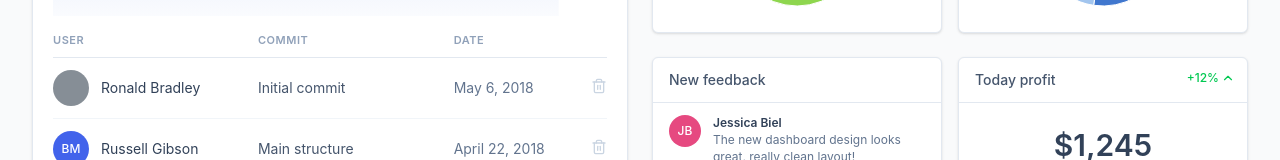
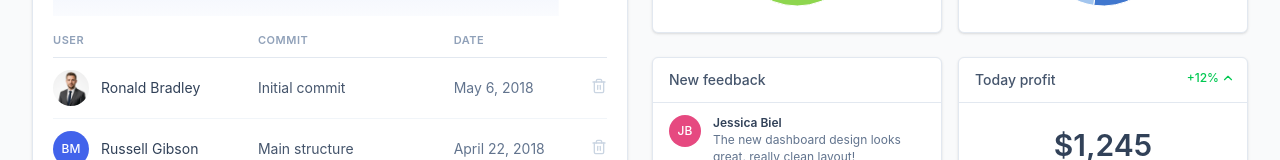
Before and after one commit to Ola-Oluwajuwon/tabler, a React (Vite) app: page /login in a window 1280 px wide. Both pictures are taken after a click on the button "Sign In". Shown: the part 599-759 px from the top of the page. Built offline with nearby package versions, Linux system fonts and the light colour scheme.

Commit message:
Modify: add initial dashboard page with KPI metrics, charts, and data table.

```diff
--- a/src/pages/DashboardPage.tsx
+++ b/src/pages/DashboardPage.tsx
@@ -112,15 +112,20 @@ const PieChartTooltip = ({ active, payload }: { active?: boolean; payload?: Arra
 interface AvatarProps {
   color: string;
   initials: string | null;
+  avatarUrl?: string | null;
   size?: number;
 }
 
-const Avatar = ({ color, initials, size = 36 }: AvatarProps) => (
+const Avatar = ({ color, initials, avatarUrl, size = 36 }: AvatarProps) => (
   <div
-    className="rounded-full flex items-center justify-center text-white text-xs font-medium shrink-0"
+    className="rounded-full flex items-center justify-center text-white text-xs font-medium shrink-0 overflow-hidden"
     style={{ width: size, height: size, backgroundColor: color }}
   >
-    {initials ?? ''}
+    {avatarUrl ? (
+      <img src={avatarUrl} alt={initials || 'Avatar'} className="w-full h-full object-cover" />
+    ) : (
+      initials ?? ''
+    )}
   </div>
 );
 
@@ -267,6 +272,7 @@ const DashboardPage = () => {
                                 <Avatar
                                   color={row.avatarColor}
                                   initials={row.avatarInitials}
+                                  avatarUrl={row.avatarUrl}
                                 />
                                 <span className="text-sm text-slate-700">
                                   {row.user}
--- a/src/store/sagas/dashboardSaga.ts
+++ b/src/store/sagas/dashboardSaga.ts
@@ -77,6 +77,7 @@ const mockDashboardData: DashboardPayload = {
       user: 'Ronald Bradley',
       avatarColor: '#868e96',
       avatarInitials: null,
+      avatarUrl: '/avatars/ronald.png',
       commit: 'Initial commit',
       date: 'May 6, 2018',
     },
@@ -93,6 +94,7 @@ const mockDashboardData: DashboardPayload = {
       user: 'Beverly Armstrong',
       avatarColor: '#868e96',
       avatarInitials: null,
+      avatarUrl: '/avatars/beverly.png',
       commit: 'Left sidebar adjustments',
       date: 'April 15, 2018',
     },
--- a/src/types/index.ts
+++ b/src/types/index.ts
@@ -33,6 +33,7 @@ export interface TableRow {
   user: string;
   avatarColor: string;
   avatarInitials: string | null;
+  avatarUrl?: string | null;
   commit: string;
   date: string;
 }
```
Also changed, not shown: public/avatars/beverly.png (added), public/avatars/ronald.png (added).
